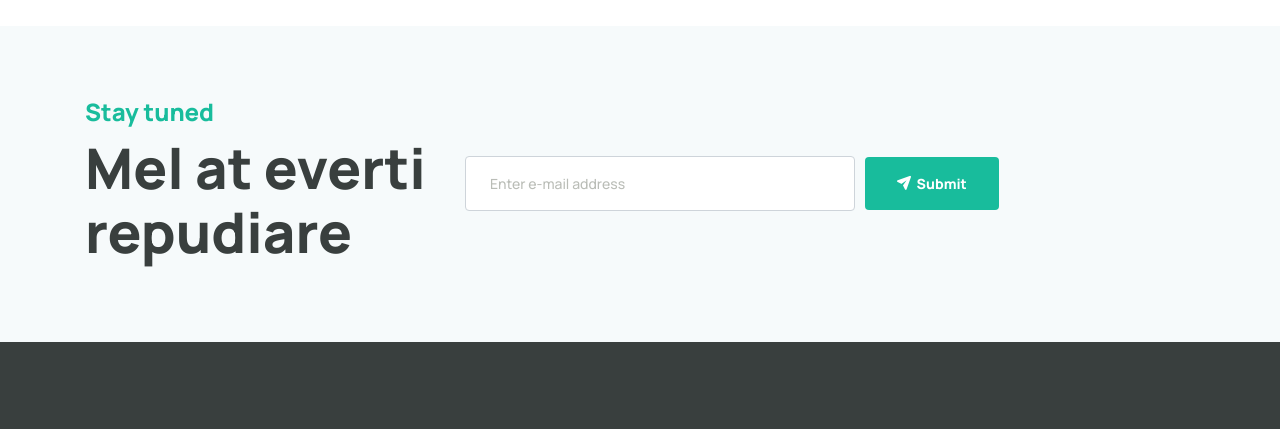
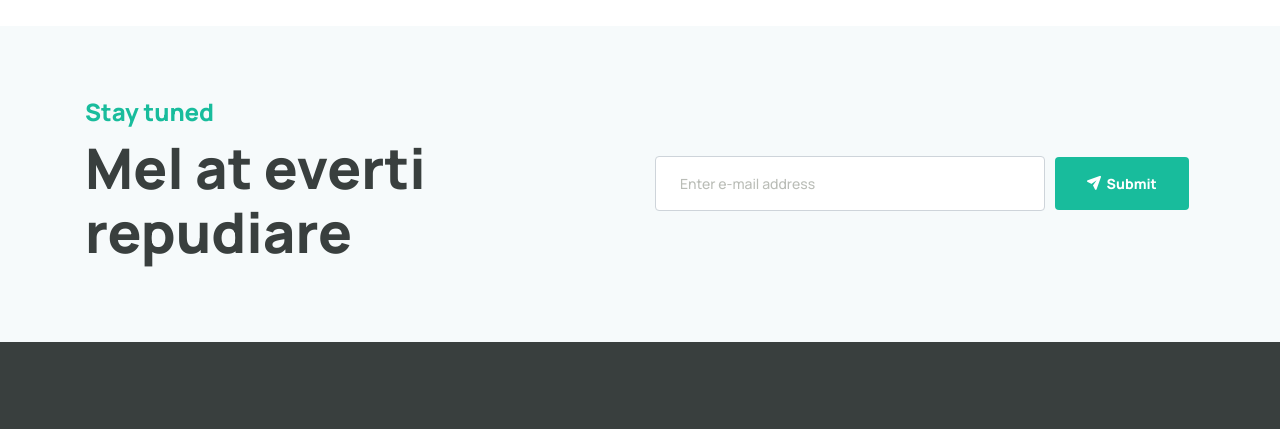
Before and after one commit to ch0wdhury/popupshop, a plain HTML site: page index.html in a window 1280 px wide. Shown: the part 6544-6973 px from the top of the page. Drawn offline with nearby package versions, Linux system fonts and the light colour scheme; files whose address does not match are found by name.

Commit message:
Add files via upload

```diff
--- a/index.html
+++ b/index.html
@@ -650,7 +650,7 @@
               <h2>Mel at everti repudiare</h2>
             </div>
           </div>
-          <div class="col-lg-6 col-md-7 my-auto">
+          <div class="offset-xl-2 offset-lg-1 col-lg-6 col-md-7 my-auto">
             <form action="#" class="newsletter-form form-inline">
               <input type="email" class="form-control" placeholder="Enter e-mail address">
               <button type="submit" class="newsletter-submit-btn"><span class="icon-paper-plane"></span>&nbsp; Submit</button>
```
